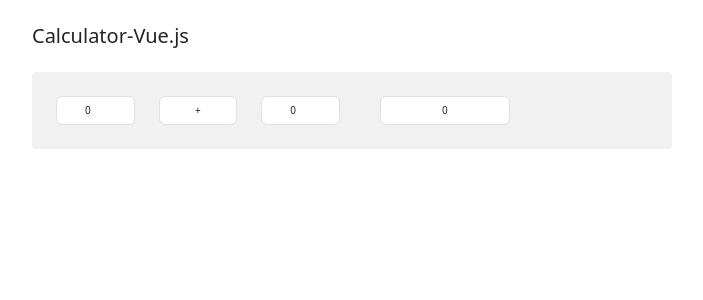
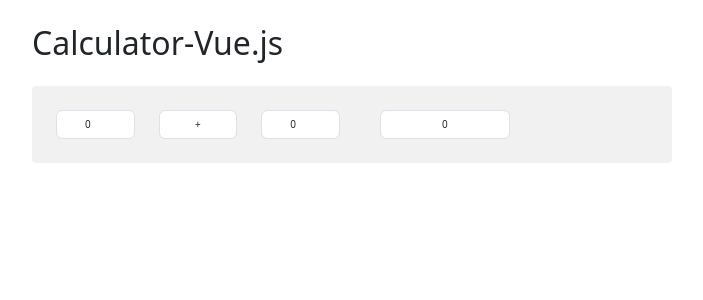
Before and after one commit to NickZI-Dev/calculator-vuejs, a Vue app: page / in a window 1280 px wide. Shown: the top 300 px of the page, without its empty margins (50-753 px from the left). Built offline with nearby package versions, Linux system fonts and the light colour scheme.

Commit message:
criando os componentes

```diff
--- a/src/App.vue
+++ b/src/App.vue
@@ -1,5 +1,7 @@
 <script setup>
 import { reactive } from "vue";
+import Form from "./components/Form.vue";
+import Header from "./components/Header.vue";
 
 const state = reactive({
   aritmetica: "somar",
@@ -54,69 +56,16 @@
 
 <template>
   <div class="container">
-    <header class="mt-4">
-      <h1>Calculator-Vue.js</h1>
-    </header>
+    <Header></Header>
     <main class="mt-4">
-      <form @submit.prevent="" class="input-number">
-        <div class="row">
-          <div class="col-md-2">
-            <input
-              @change="(event) => (state.primeiroValor = event.target.value)"
-              type="number"
-              class="form-control text-center"
-              min="0"
-              value="0"
-            />
-          </div>
-          <div class="col-md-2">
-            <select
-              @change="(event) => (state.aritmetica = event.target.value)"
-              class="form-control text-center"
-            >
-              <option value="somar">+</option>
-              <option value="subtrair">-</option>
-              <option value="multiplicar">x</option>
-              <option value="dividir">÷</option>
-            </select>
-          </div>
-          <div class="col-md-2">
-            <input
-              @change="(event) => (state.segundoValor = event.target.value)"
-              type="number"
-              class="form-control text-center"
-              min="0"
-              value="0"
-            />
-          </div>
-          <div class="col-md-3">
-            <span
-              class="form-control d-flex justify-content-center final-result ms-3"
-              >{{ aritmeticaFuncional() }}</span
-            >
-          </div>
-        </div>
-      </form>
+      <Form
+        :get-first-value="(event) => (state.primeiroValor = event.target.value)"
+        :change-sign="(event) => (state.aritmetica = event.target.value)"
+        :get-second-value="(event) => (state.segundoValor = event.target.value)"
+        :aritmetica-funcional="aritmeticaFuncional()"
+      ></Form>
     </main>
   </div>
 </template>
 
-<style scoped>
-* {
-  font-size: 10px;
-}
-h1 {
-  font-size: 2em;
-}
-.input-number {
-  max-width: 640px;
-  width: 100%;
-  padding: 24px;
-  border-radius: 4px;
-  background-color: #f1f1f1;
-}
-
-.final-result {
-  flex-wrap: wrap;
-}
-</style>
+<style scoped></style>
--- /dev/null
+++ b/src/components/Form.vue
@@ -0,0 +1,61 @@
+<script setup>
+const props = defineProps([
+  "aritmeticaFuncional",
+  "getFirstValue",
+  "getSecondValue",
+  "changeSign",
+]);
+</script>
+
+<template>
+  <form @submit.prevent="" class="input-number">
+    <div class="row">
+      <div class="col-md-2">
+        <input
+          @change="props.getFirstValue"
+          type="number"
+          class="form-control text-center"
+          min="0"
+          value="0"
+        />
+      </div>
+      <div class="col-md-2">
+        <select @change="props.changeSign" class="form-control text-center">
+          <option value="somar">+</option>
+          <option value="subtrair">-</option>
+          <option value="multiplicar">x</option>
+          <option value="dividir">÷</option>
+        </select>
+      </div>
+      <div class="col-md-2">
+        <input
+          @change="props.getSecondValue"
+          type="number"
+          class="form-control text-center"
+          min="0"
+          value="0"
+        />
+      </div>
+      <div class="col-md-3">
+        <span class="form-control d-flex justify-content-center ms-3">{{
+          props.aritmeticaFuncional
+        }}</span>
+      </div>
+    </div>
+  </form>
+</template>
+
+<style scoped>
+.input-number {
+  max-width: 640px;
+  width: 100%;
+  padding: 24px;
+  border-radius: 4px;
+  background-color: #f1f1f1;
+}
+.input-number input,
+span,
+select {
+  font-size: 10px;
+}
+</style>
--- /dev/null
+++ b/src/components/Header.vue
@@ -0,0 +1,11 @@
+<template>
+  <header class="mt-4">
+    <h1>Calculator-Vue.js</h1>
+  </header>
+</template>
+
+<style scoped>
+h1 {
+  font-size: 2em;
+}
+</style>
```
